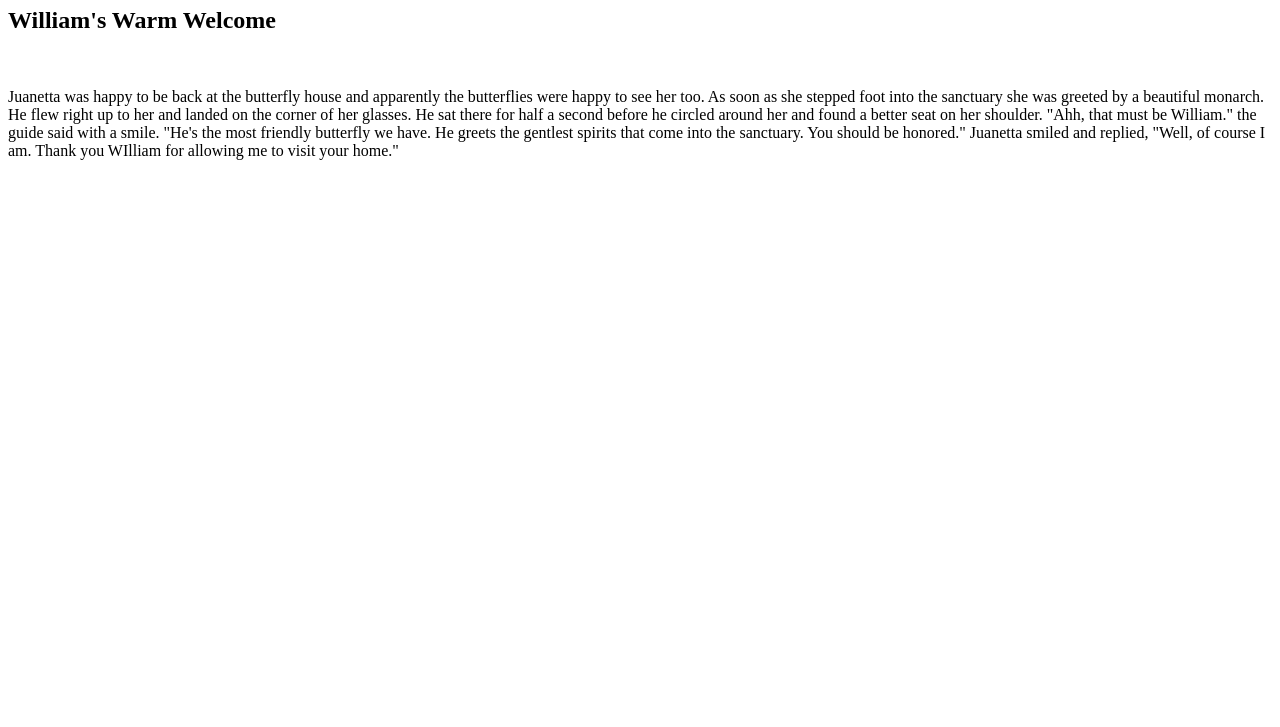
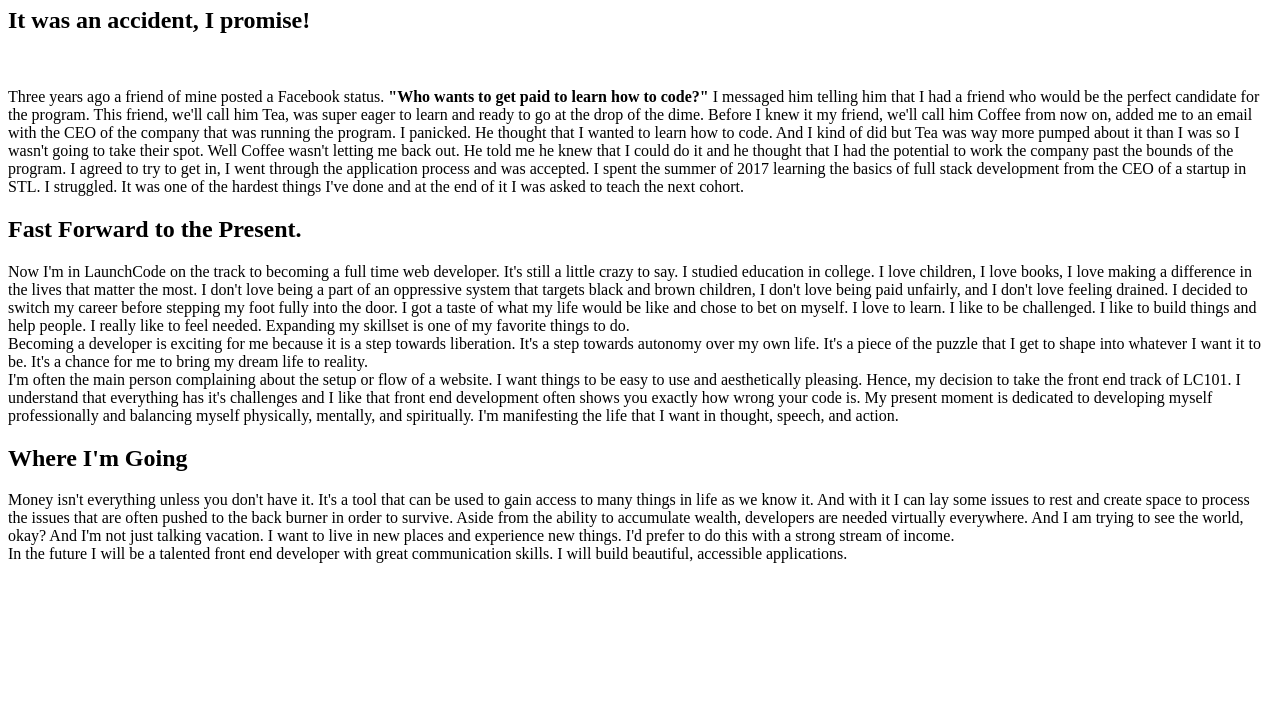
Before and after one commit to ohkhaila/html-me-something, a plain HTML site: page index.html in a window 1280 px wide. Shown: the part 73-800 px from the top of the page. Drawn offline with Linux system fonts and the light colour scheme.

Commit message:
Finished work on HTML page

```diff
--- a/index.html
+++ b/index.html
@@ -7,32 +7,44 @@
 
     <body>
         <header>
-            <h1>A Trip to the Butterfly House</h1>
+            <h1>Code Your Dream Life</h1>
         </header>
 
         <main>
             <article>
-                <h2>William's Warm Welcome</h2>
+                <h2>It was an accident, I promise!</h2>
                     <img>
-                    <p>Juanetta was happy to be back at the butterfly house and apparently the butterflies were happy to see her too.
-                        As soon as she stepped foot into the sanctuary she was greeted by a beautiful monarch. He flew right up to her
-                        and landed on the corner of her glasses. He sat there for half a second before he circled around her and found a better
-                        seat on her shoulder. "Ahh, that must be William." the guide said with a smile. "He's the most friendly butterfly we have. He
-                        greets the gentlest spirits that come into the sanctuary. You should be honored." Juanetta smiled and replied, "Well, of course
-                        I am. Thank you WIlliam for allowing me to visit your home."
+                    <p>
+                        Three years ago a friend of mine posted a Facebook status.
+                        <b> &quot;Who wants to get paid to learn how to code?&quot;</b>
+                        I messaged him telling him that I had a friend who would be the perfect candidate for the program. This friend, we'll call him Tea, was super eager to learn and ready to go at the drop of the dime.
+                        Before I knew it my friend, we'll call him Coffee from now on, added me to an email with the CEO of the company that was running the program. I panicked. He thought that I wanted to learn how to code. And I kind of did
+                        but Tea was way more pumped about it than I was so I wasn't going to take their spot. Well Coffee wasn't letting me back out. He told me he knew that I could do it and he thought that I had the potential to work the company past the bounds of the program.
+                        I agreed to try to get in, I went through the application process and was accepted. I spent the summer of 2017 learning the basics of full stack development from the CEO of a startup in STL. I struggled. It was one of the hardest things I've done and at the end of it I was asked to teach the next cohort.
                     </p>
             </article>
 
             <article>
-                <h2>
-                    <p></p>
-                </h2>
+                <h2>Fast Forward to the Present.</h2>
+                    <p>
+                     Now I'm in LaunchCode on the track to becoming a full time web developer. It's still a little crazy to say. I studied education in college. I love children, I love books, I love making a difference in the lives that matter the most.
+                     I don't love being a part of an oppressive system that targets black and brown children, I don't love being paid unfairly, and I don't love feeling drained. I decided to switch my career before stepping my foot fully into the door. I got a taste of what my life would be like
+                     and chose to bet on myself. I love to learn. I like to be challenged. I like to build things and help people. I really like to feel needed. Expanding my skillset is one of my favorite things to do.</br>
+                     Becoming a developer is exciting for me because it is a step towards liberation. It's a step towards autonomy over my own life. It's a piece of the puzzle that I get to shape into whatever I want it to be. It's a chance for me to
+                     bring my dream life to reality.</br>
+                     I'm often the main person complaining about the setup or flow of a website. I want things to be easy to use and aesthetically pleasing. Hence, my decision to take the front end track of LC101.
+                     I understand that everything has it's challenges and I like that front end development often shows you exactly how wrong your code is.
+                     My present moment is dedicated to developing myself professionally and balancing myself physically, mentally, and spiritually. I'm manifesting the life that I want in thought, speech, and action.
+                    </p>
             </article>
 
             <article>
-                <h2>
-                    <p></p>
-                </h2>
+                <h2>Where I'm Going</h2>
+                    <p>Money isn't everything unless you don't have it. It's a tool that can be used to gain access to many things in life as we know it. And with it I can lay some issues to rest and create space to process the issues that are often pushed to the back burner
+                        in order to survive. Aside from the ability to accumulate wealth, developers are needed virtually everywhere. And I am trying to see the world, okay? And I'm not just talking vacation. I want to live in new places and experience new things. I'd prefer to do this with a strong stream of income.</br>
+                        In the future I will be a talented front end developer with great communication skills. I will build beautiful, accessible applications.
+                    </p>
+
             </article>
 
 
```
